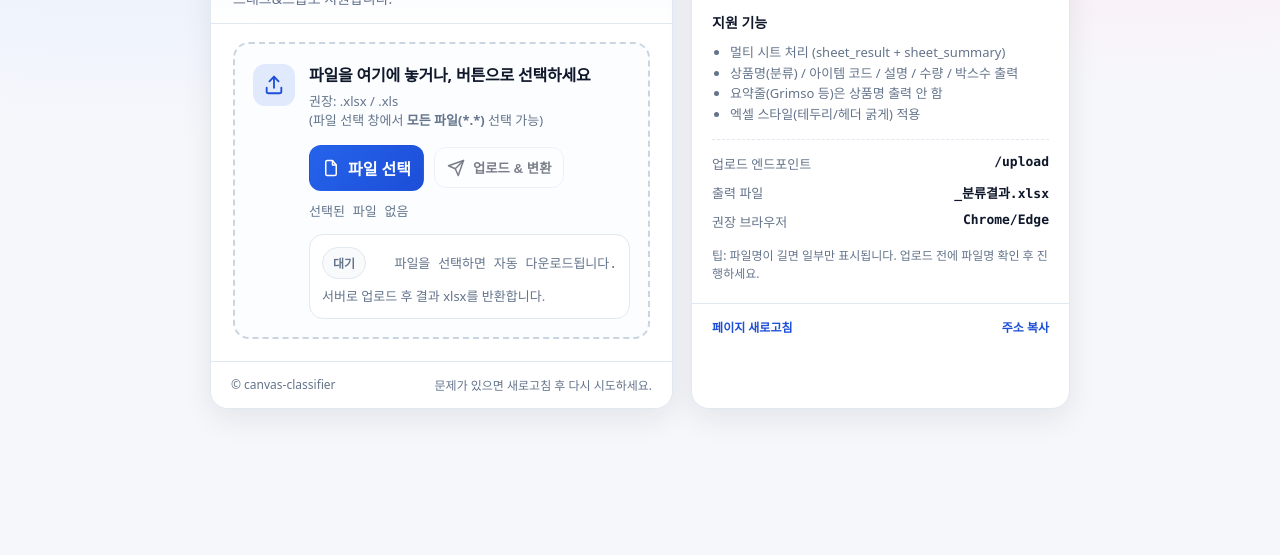
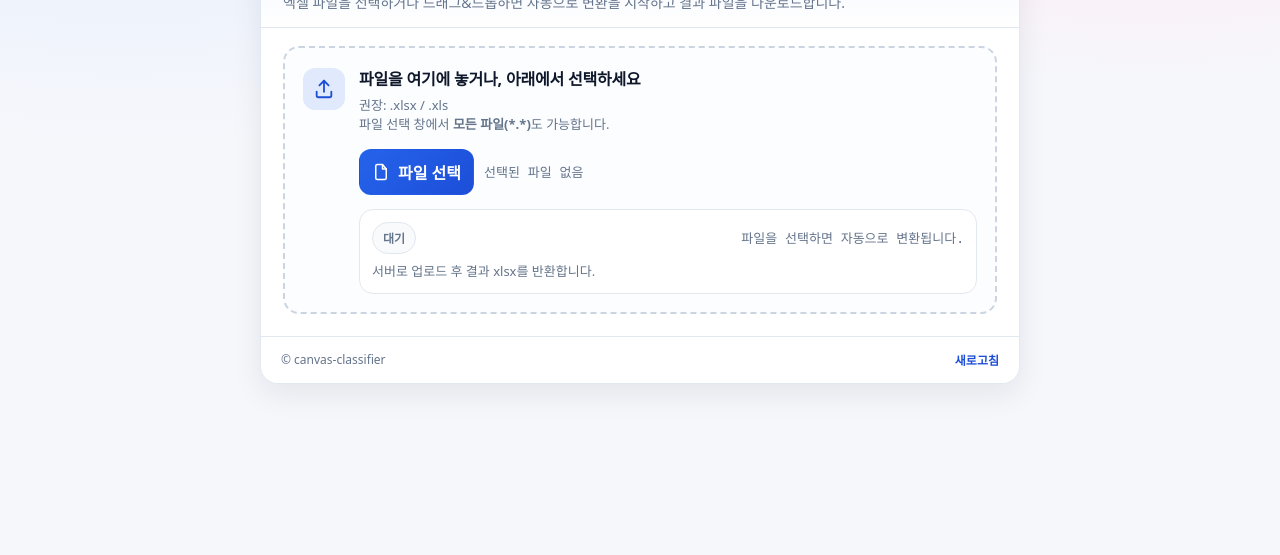
Before and after one commit to jisungplaza/canvas-classifier, a website: page public/index.html in a window 1280 px wide. Shown: the part 245-800 px from the top of the page. Drawn offline with Linux system fonts and the light colour scheme.

Commit message:
ui: auto upload and remove guide panel

```diff
--- a/public/index.html
+++ b/public/index.html
@@ -3,7 +3,7 @@
 <head>
   <meta charset="utf-8" />
   <meta name="viewport" content="width=device-width,initial-scale=1" />
-  <title>캔버스 자동 분류기</title>
+  <title>지성문구프라자 캔버스 자동 분류기</title>
   <style>
     :root{
       --bg:#f6f7fb;
@@ -33,15 +33,7 @@
       justify-content:center;
       padding:32px 16px;
     }
-    .wrap{
-      width:min(860px, 100%);
-      display:grid;
-      grid-template-columns: 1.1fr .9fr;
-      gap:18px;
-    }
-    @media (max-width: 820px){
-      .wrap{grid-template-columns:1fr}
-    }
+    .wrap{width:min(760px, 100%);}
     .card{
       background:var(--card);
       border:1px solid var(--line);
@@ -65,9 +57,9 @@
       line-height:1.5;
       font-size:14px;
     }
+    .content{padding:18px 22px 22px}
 
     /* 업로드 영역 */
-    .content{padding:18px 22px 22px}
     .drop{
       border:2px dashed #cbd5e1;
       border-radius:16px;
@@ -116,7 +108,7 @@
       color:var(--text);
       padding:10px 12px;
       border-radius:12px;
-      font-weight:700;
+      font-weight:800;
       cursor:pointer;
       transition:.15s ease;
       display:inline-flex;
@@ -128,11 +120,7 @@
       background: linear-gradient(135deg, var(--brand), var(--brand2));
       color:#fff;
     }
-    .btn:disabled{
-      opacity:.55;
-      cursor:not-allowed;
-    }
-    .btn:hover:not(:disabled){transform: translateY(-1px)}
+    .btn:hover{transform: translateY(-1px)}
     .fileName{
       font-size:13px;
       color:var(--muted);
@@ -161,7 +149,7 @@
     }
     .badge{
       font-size:12px;
-      font-weight:800;
+      font-weight:900;
       padding:6px 10px;
       border-radius:999px;
       border:1px solid var(--line);
@@ -195,35 +183,6 @@
       transition: width .15s linear;
     }
 
-    /* 우측 안내 카드 */
-    .side{padding:18px 20px 20px}
-    .side h3{margin:0;font-size:14px}
-    .side ul{
-      margin:10px 0 0;
-      padding-left:18px;
-      color:var(--muted);
-      font-size:13px;
-      line-height:1.6;
-    }
-    .kv{
-      margin-top:14px;
-      border-top:1px dashed var(--line);
-      padding-top:14px;
-      display:grid;
-      gap:10px;
-    }
-    .kv .k{
-      display:flex;
-      justify-content:space-between;
-      gap:10px;
-      font-size:13px;
-      color:var(--muted);
-    }
-    .kv .k b{
-      color:var(--text);
-      font-family: var(--mono);
-      font-weight:800;
-    }
     .footer{
       padding:14px 20px;
       border-top:1px solid var(--line);
@@ -238,43 +197,39 @@
     .link{
       color:var(--brand2);
       text-decoration:none;
-      font-weight:700;
+      font-weight:800;
     }
   </style>
 </head>
 <body>
   <div class="wrap">
-
-    <!-- 메인 카드 -->
     <section class="card">
       <div class="header">
         <h1 class="title">캔버스 자동 분류기</h1>
         <p class="subtitle">
-          엑셀 파일을 업로드하면 자동으로 분류 결과 파일을 내려받습니다.
-          <br/>드래그&드롭도 지원합니다.
+          엑셀 파일을 선택하거나 드래그&드롭하면 자동으로 변환을 시작하고 결과 파일을 다운로드합니다.
         </p>
       </div>
 
       <div class="content">
         <div id="drop" class="drop" aria-label="파일 드롭 영역">
           <div class="icon" aria-hidden="true">
-            <!-- upload icon -->
             <svg width="22" height="22" viewBox="0 0 24 24" fill="none">
               <path d="M12 3v12" stroke="currentColor" stroke-width="2" stroke-linecap="round"/>
               <path d="M7 8l5-5 5 5" stroke="currentColor" stroke-width="2" stroke-linecap="round" stroke-linejoin="round"/>
               <path d="M4 15v4a2 2 0 0 0 2 2h12a2 2 0 0 0 2-2v-4" stroke="currentColor" stroke-width="2" stroke-linecap="round"/>
             </svg>
           </div>
+
           <div style="flex:1">
-            <h2>파일을 여기에 놓거나, 버튼으로 선택하세요</h2>
+            <h2>파일을 여기에 놓거나, 아래에서 선택하세요</h2>
             <p>
               권장: .xlsx / .xls<br/>
-              (파일 선택 창에서 <b>모든 파일(*.*)</b> 선택 가능)
+              파일 선택 창에서 <b>모든 파일(*.*)</b>도 가능합니다.
             </p>
 
             <div class="row">
               <label class="btn primary" for="fileInput">
-                <!-- file icon -->
                 <svg width="18" height="18" viewBox="0 0 24 24" fill="none" aria-hidden="true">
                   <path d="M14 2H7a2 2 0 0 0-2 2v16a2 2 0 0 0 2 2h10a2 2 0 0 0 2-2V8l-5-6z" stroke="currentColor" stroke-width="2" stroke-linejoin="round"/>
                   <path d="M14 2v6h6" stroke="currentColor" stroke-width="2" stroke-linejoin="round"/>
@@ -282,28 +237,15 @@
                 파일 선택
               </label>
 
-              <button id="uploadBtn" class="btn" disabled>
-                <!-- send icon -->
-                <svg width="18" height="18" viewBox="0 0 24 24" fill="none" aria-hidden="true">
-                  <path d="M22 2L11 13" stroke="currentColor" stroke-width="2" stroke-linecap="round"/>
-                  <path d="M22 2l-7 20-4-9-9-4 20-7z" stroke="currentColor" stroke-width="2" stroke-linejoin="round"/>
-                </svg>
-                업로드 & 변환
-              </button>
-
               <div id="fileName" class="fileName">선택된 파일 없음</div>
 
-              <input
-                id="fileInput"
-                type="file"
-                accept="*/*"
-              />
+              <input id="fileInput" type="file" accept="*/*" />
             </div>
 
             <div class="status" role="status" aria-live="polite">
               <div class="statusLine">
                 <span id="badge" class="badge">대기</span>
-                <span class="fileName" id="hint">파일을 선택하면 자동 다운로드됩니다.</span>
+                <span class="fileName" id="hint">파일을 선택하면 자동으로 변환됩니다.</span>
               </div>
               <div class="bar" id="bar"><div id="barFill"></div></div>
               <div class="msg" id="msg">서버로 업로드 후 결과 xlsx를 반환합니다.</div>
@@ -314,57 +256,15 @@
 
       <div class="footer">
         <span>© canvas-classifier</span>
-        <span>문제가 있으면 새로고침 후 다시 시도하세요.</span>
+        <span>
+          <a class="link" href="javascript:location.reload()">새로고침</a>
+        </span>
       </div>
     </section>
-
-    <!-- 사이드 카드 -->
-    <aside class="card">
-      <div class="header">
-        <h2 class="title" style="font-size:18px;margin:0">사용 안내</h2>
-        <p class="subtitle" style="margin-top:8px">
-          파일마다 헤더 위치가 달라도 자동으로 탐지합니다.
-        </p>
-      </div>
-      <div class="side">
-        <h3>지원 기능</h3>
-        <ul>
-          <li>멀티 시트 처리 (sheet_result + sheet_summary)</li>
-          <li>상품명(분류) / 아이템 코드 / 설명 / 수량 / 박스수 출력</li>
-          <li>요약줄(Grimso 등)은 상품명 출력 안 함</li>
-          <li>엑셀 스타일(테두리/헤더 굵게) 적용</li>
-        </ul>
-
-        <div class="kv">
-          <div class="k">
-            <span>업로드 엔드포인트</span>
-            <b id="endpoint">/upload</b>
-          </div>
-          <div class="k">
-            <span>출력 파일</span>
-            <b>_분류결과.xlsx</b>
-          </div>
-          <div class="k">
-            <span>권장 브라우저</span>
-            <b>Chrome/Edge</b>
-          </div>
-        </div>
-
-        <div style="margin-top:16px;color:var(--muted);font-size:12px;line-height:1.5">
-          팁: 파일명이 길면 일부만 표시됩니다. 업로드 전에 파일명 확인 후 진행하세요.
-        </div>
-      </div>
-      <div class="footer">
-        <a class="link" href="javascript:location.reload()">페이지 새로고침</a>
-        <a class="link" href="javascript:void(0)" id="copyUrl">주소 복사</a>
-      </div>
-    </aside>
-
   </div>
 
   <script>
     const fileInput = document.getElementById("fileInput");
-    const uploadBtn = document.getElementById("uploadBtn");
     const fileNameEl = document.getElementById("fileName");
     const badgeEl = document.getElementById("badge");
     const msgEl = document.getElementById("msg");
@@ -372,11 +272,8 @@
     const drop = document.getElementById("drop");
     const bar = document.getElementById("bar");
     const barFill = document.getElementById("barFill");
-    const endpointEl = document.getElementById("endpoint");
-    const copyUrl = document.getElementById("copyUrl");
 
-    const UPLOAD_URL = "/upload"; // 동일 도메인 기준
-    endpointEl.textContent = UPLOAD_URL;
+    const UPLOAD_URL = "/upload";
 
     function setBadge(type, text){
       badgeEl.className = "badge" + (type ? " " + type : "");
@@ -388,37 +285,23 @@
       barFill.style.width = pct + "%";
     }
 
-    function setFile(file){
-      if (!file){
-        fileNameEl.textContent = "선택된 파일 없음";
-        uploadBtn.disabled = true;
-        setBadge("", "대기");
-        hintEl.textContent = "파일을 선택하면 자동 다운로드됩니다.";
-        msgEl.textContent = "서버로 업로드 후 결과 xlsx를 반환합니다.";
-        return;
-      }
-      fileNameEl.textContent = file.name;
-      uploadBtn.disabled = false;
-      setBadge("", "준비됨");
-      hintEl.textContent = "업로드 & 변환을 누르세요.";
-      msgEl.textContent = "업로드가 시작됩니다.";
+    function setFileName(file){
+      fileNameEl.textContent = file ? file.name : "선택된 파일 없음";
     }
 
     async function upload(file){
       if (!file) return;
 
       setBadge("", "업로드 중");
-      msgEl.textContent = "업로드 및 변환 중입니다. 잠시만 기다려주세요.";
-      setProgress(true, 10);
-      uploadBtn.disabled = true;
+      hintEl.textContent = "변환 중입니다…";
+      msgEl.textContent = "업로드 및 분류 처리 중입니다. 잠시만 기다려주세요.";
+      setProgress(true, 12);
 
       try{
         const fd = new FormData();
         fd.append("file", file);
 
-        // 진행바는 fetch로 실제 진행률을 알기 어려워 단계형 표시
         setProgress(true, 35);
-
         const res = await fetch(UPLOAD_URL, { method:"POST", body: fd });
         setProgress(true, 70);
 
@@ -437,7 +320,6 @@
         if (m) downloadName = decodeURIComponent((m[1] || "").trim().replace(/(^"|"$)/g,""));
 
         if (!downloadName){
-          // fallback
           downloadName = (file.name.replace(/\.[^/.]+$/, "") || "result") + "_분류결과.xlsx";
         }
 
@@ -456,24 +338,23 @@
         msgEl.innerHTML = "<b style='color:var(--ok)'>파일 처리 완료!</b> 분류 결과 파일이 다운로드되었습니다.";
       }catch(err){
         setBadge("err", "실패");
-        hintEl.textContent = "에러가 발생했습니다.";
-        msgEl.innerHTML = "<b style='color:var(--err)'>업로드 실패</b> — " + (err.message || err);
+        hintEl.textContent = "업로드 실패";
+        msgEl.innerHTML = "<b style='color:var(--err)'>에러:</b> " + (err.message || err);
       }finally{
-        setTimeout(()=>setProgress(false, 0), 800);
-        uploadBtn.disabled = !fileInput.files?.length;
+        setTimeout(()=>setProgress(false, 0), 900);
       }
     }
 
+    // 파일 선택하면 즉시 업로드/변환
     fileInput.addEventListener("change", () => {
       const f = fileInput.files && fileInput.files[0];
-      setFile(f);
-      // 기존처럼 자동 다운로드 원하면 여기서 upload(f) 호출하면 됨.
-      // setTimeout(() => upload(f), 50);
-    });
-
-    uploadBtn.addEventListener("click", () => {
-      const f = fileInput.files && fileInput.files[0];
-      upload(f);
+      setFileName(f);
+      if (f) upload(f);
+      else {
+        setBadge("", "대기");
+        hintEl.textContent = "파일을 선택하면 자동으로 변환됩니다.";
+        msgEl.textContent = "서버로 업로드 후 결과 xlsx를 반환합니다.";
+      }
     });
 
     // Drag & Drop
@@ -494,27 +375,17 @@
     drop.addEventListener("drop", (e)=>{
       const f = e.dataTransfer.files && e.dataTransfer.files[0];
       if (!f) return;
-      // input에 반영
+
       const dt = new DataTransfer();
       dt.items.add(f);
       fileInput.files = dt.files;
-      setFile(f);
-    });
 
-    copyUrl.addEventListener("click", async ()=>{
-      try{
-        await navigator.clipboard.writeText(location.href);
-        setBadge("ok", "복사됨");
-        msgEl.innerHTML = "<b style='color:var(--ok)'>주소가 복사되었습니다.</b>";
-        setTimeout(()=>setFile(fileInput.files?.[0] || null), 1200);
-      }catch{
-        setBadge("err", "실패");
-        msgEl.innerHTML = "<b style='color:var(--err)'>복사 실패</b> 브라우저 권한을 확인하세요.";
-      }
+      setFileName(f);
+      upload(f);
     });
 
     // init
-    setFile(null);
+    setBadge("", "대기");
   </script>
 </body>
 </html>
```
